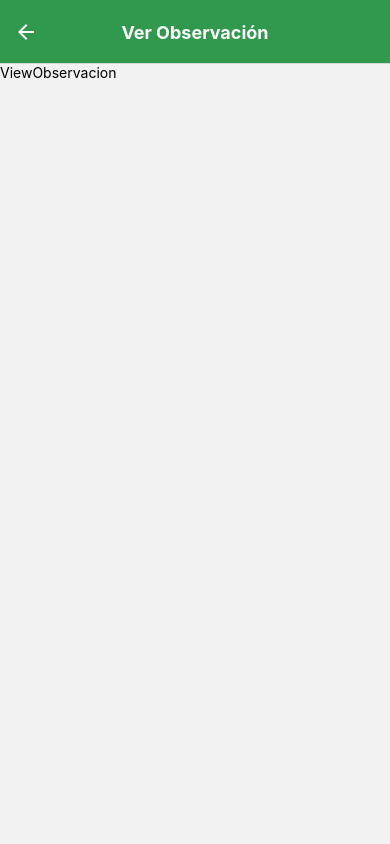
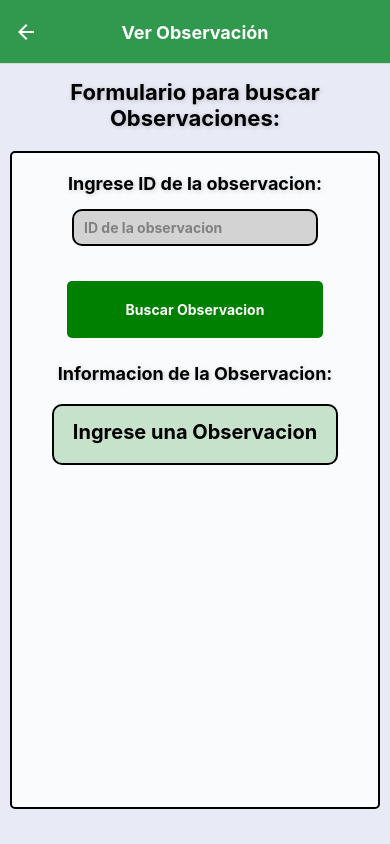
Before and after one commit to MaxiColman/CTC-Fruit-Farm, a React Native app: screen /ViewObservacion in a window 390 px wide. Built offline with nearby package versions, Linux system fonts and the light colour scheme; what expo-sqlite would draw is missing.

Commit message:
addViewInsumo
falta traer imagen

```diff
--- a/src/screens/Insumos/data/ViewInsumo.js
+++ b/src/screens/Insumos/data/ViewInsumo.js
@@ -76,8 +76,8 @@ const ViewInsumo = () => {
                     <MyText textValue="ID del insumo:" textStyle={styles.presenterTextBold} />
                     <MyText textValue={id.id.toString()} textStyle={styles.presenterText} />
                     <MyText textValue="Nombre del insumo:" textStyle={styles.presenterTextBold} />
-                    <MyText textValue={id.insumoName} textStyle={styles.presenterText} />
-                    <MyText textValue="Cantidad de litros:" textStyle={styles.presenterTextBold} />
+                    <MyText textValue={id.titulo} textStyle={styles.presenterText} />
+                    <MyText textValue="latitud:" textStyle={styles.presenterTextBold} />
                     <MyText textValue={id.cantLitros} textStyle={styles.presenterText} />
                   </>
                 ) : (
--- a/src/screens/Observaciones/data/ViewObservacion.js
+++ b/src/screens/Observaciones/data/ViewObservacion.js
@@ -1,14 +1,183 @@
-import { StyleSheet, Text, View } from 'react-native'
-import React from 'react'
+import React, { useState } from "react";
+import { StyleSheet, Text, View, SafeAreaView, Alert, KeyboardAvoidingView, ScrollView, } from "react-native";
+import MyText from "../../../components/MyText";
+import MyInputText from "../../../components/MyInputText";
+import SingleButton from "../../../components/SingleButton";
+import { useNavigation } from "@react-navigation/native";
+import DatabaseConnection from "../../../database/db-connection";
+const db = DatabaseConnection.getConnection();
+
+
+
 
 const ViewObservacion = () => {
+
+  const [observacionId, setObservacionId] = useState("");
+  const [id, setId] = useState(null);
+
+  const navigation = useNavigation();
+
+    // metodo para setear los estados
+    const handleObservacionId = (id) => {
+      setObservacionId(id);
+    }
+
+    const getObservacion = () => {
+      if (!observacionId && !observacionId.length && observacionId === "") {
+        Alert.alert("Error", "El ID de la observacion es obligatorio");
+        return false;
+    }
+
+    db.transaction((tx) => {
+      tx.executeSql(
+        "SELECT * FROM observaciones WHERE id=?",
+        [observacionId],
+        (tx, results) => {
+          console.log("Results", results.rows);
+          if (results.rows.length > 0) {
+            console.log('seteo insumo')
+            setId(results.rows._array[0]);
+          } else {
+            Alert.alert("Error", "La observacion no existe", [
+              {
+                text: "Ok",
+                onPress: () => navigation.navigate("HomeObservaciones"),
+              }
+            ],
+              {
+                text: "Cancel",
+                cancelable: false
+              }
+            )
+          }
+        }
+      );
+    });
+  };
+
   return (
-    <View>
-      <Text>ViewObservacion</Text>
+    <SafeAreaView style={styles.container}>
+    <View style={styles.viewContainer}>
+      <MyText textValue="Formulario para buscar Observaciones:" textStyle={styles.title} />
+      <View style={styles.formContainer}>
+        <ScrollView>
+          <KeyboardAvoidingView>
+            <Text style={styles.title2}>Ingrese ID de la observacion:</Text>
+            <MyInputText
+              placeholder="ID de la observacion"
+              onChangeText={handleObservacionId}
+              style={styles.input}
+              value={observacionId}
+            />
+            <SingleButton title="Buscar Observacion" btnColor="green" onPress={getObservacion} />
+            <Text style={styles.title2}>Informacion de la Observacion:</Text>
+            <View style={styles.presenterView}>
+              {id ? (
+                <>
+                  <MyText textValue="ID del insumo:" textStyle={styles.presenterTextBold} />
+                  <MyText textValue={id.id.toString()} textStyle={styles.presenterText} />
+                  <MyText textValue="Titulo:" textStyle={styles.presenterTextBold} />
+                  <MyText textValue={id.titulo} textStyle={styles.presenterText} />
+                  <MyText textValue="Latitud:" textStyle={styles.presenterTextBold} />
+                  <MyText textValue={id.latitud} textStyle={styles.presenterText} />
+                  <MyText textValue="Longitud:" textStyle={styles.presenterTextBold} />
+                  <MyText textValue={id.longitud} textStyle={styles.presenterText} />
+                </>
+              ) : (
+                <Text style={styles.presenterTextBold}>Ingrese una Observacion</Text>
+              )}
+            </View>
+          </KeyboardAvoidingView>
+        </ScrollView>
+      </View>
     </View>
-  )
+  </SafeAreaView>
+)
 }
+const styles = StyleSheet.create({
+  container: {
+    flex: 1,
+    backgroundColor: '#E8EAF6',
+  },
+  formContainer: {
+    marginTop: 15,
+    justifyContent: 'center',
+    paddingHorizontal: 20,
+    borderWidth: 2,
+    borderColor: 'black',
+    borderRadius: 5,
+    marginHorizontal: 10,
+    padding: 15,
+    marginBottom: 35,
+    backgroundColor: 'rgba(255, 255, 255, 0.8)',
+    flex: 1,
+  },
+  title: {
+    fontSize: 22,
+    fontWeight: 'bold',
+    color: 'black',
+    textAlign: 'center',
+    marginBottom: 5,
+    textShadowColor: 'rgba(0, 0, 0, 0.2)',
+    textShadowOffset: { width: 1, height: 1 },
+    textShadowRadius: 5,
+    marginTop: 15,
+  },
+  title2: {
+    fontSize: 18,
+    fontWeight: 'bold',
+    color: 'black',
+    textAlign: 'center',
+    textShadowColor: 'rgba(0, 0, 0, 0.2)',
+    textShadowOffset: { width: 1, height: 1 },
+    textShadowRadius: 5,
+    marginTop: 5,
+  },
+  viewContainer: {
+    flex: 1,
+  },
+  headerBackground: {
+    flex: 1,
+    resizeMode: 'cover',
+  },
+  generalView: {
+    flex: 1,
+  },
+  text: {
+    padding: 10,
+    marginLeft: 20,
+    color: 'black'
+  },
+  input: {
+    padding: 10,
+    margin: 10,
+    color: 'black'
+  },
+  presenterView: {
+    flex: 1,
+    justifyContent: "center",
+    alignItems: "center",
+    marginTop: 20,
+    alignContent: "center",
+    margin: 20,
+    padding: 10,
+    borderWidth: 2,
+    borderColor: 'black',
+    borderRadius: 10,
+    backgroundColor: '#C6E2CB',
+  },
+  presenterText: {
+    fontSize: 18,
+    color: "red",
+    fontWeight: "bold",
+  },
+  presenterTextBold: {
+    fontSize: 20,
+    fontWeight: "bold",
+    color: "black",
+    marginBottom: 10,
+    marginTop: 5,
+  },
+});
 
 export default ViewObservacion
-
-const styles = StyleSheet.create({})
```
